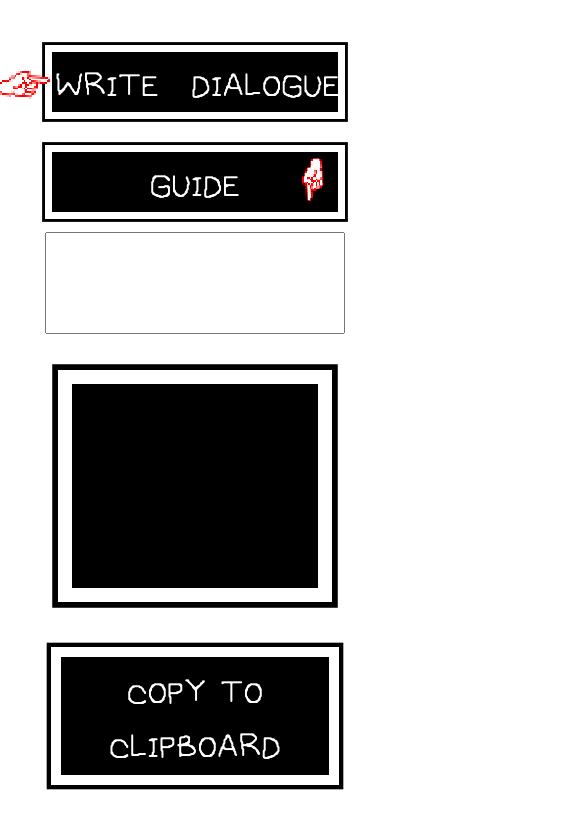
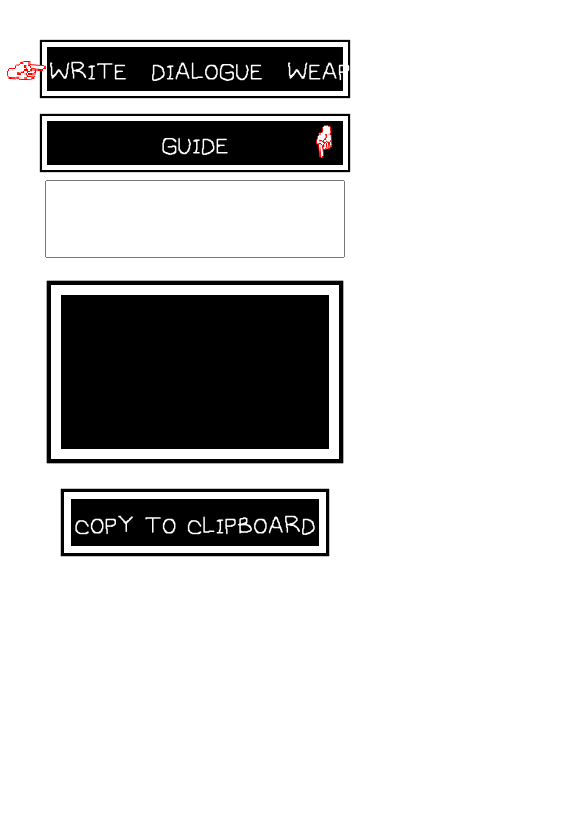
Before and after one commit to Jan-Junipa/omoli-editor, a React (Vite) app: page / in a window 390 px wide. Shown: the top 828 px of the page, 585 px wide, since content can reach past the window. Built offline with nearby package versions, Linux system fonts and the light colour scheme.

Commit message:
Responsive size

```diff
--- a/src/index.css
+++ b/src/index.css
@@ -3,8 +3,16 @@ body, html{
   width: 100%;
   min-height: 100%;
 }
-#root{
-  font-size: 2em;
+
+@media (width <= 900px) {
+  #root {
+    font-size: 1.5em;
+  }
+}
+@media (width > 900px) {
+  #root {
+    font-size: 2em;
+  }
 }
 
 .omoriBox {
```
